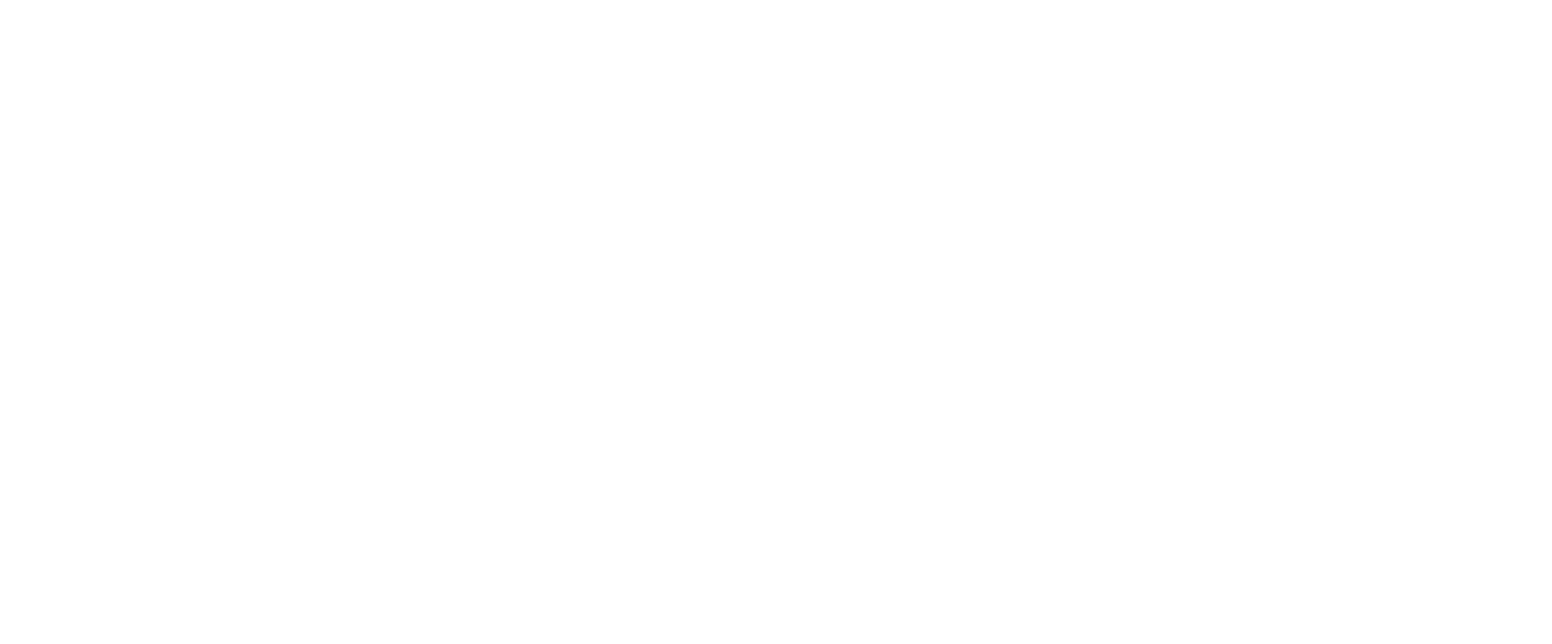
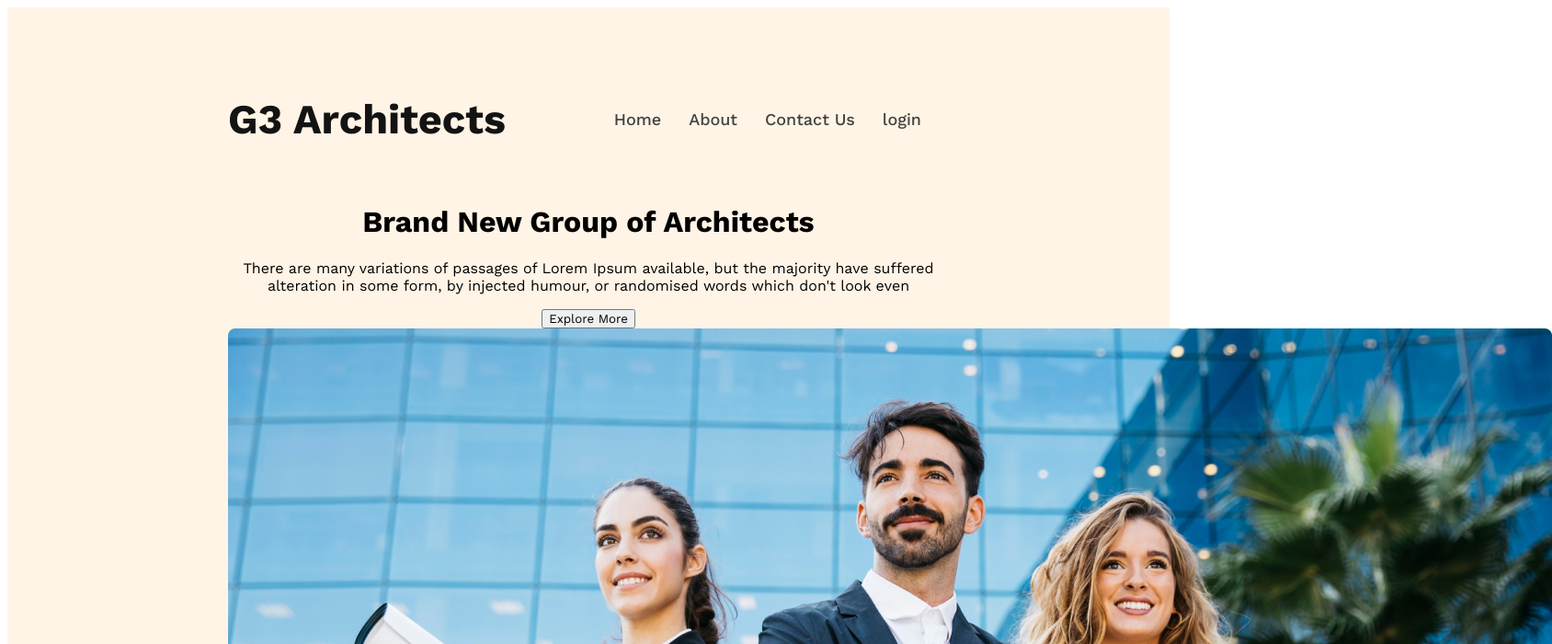
Before and after one commit to alaminone/g3-website, a plain HTML site: page index.html in a window 1280 px wide. Shown: the top 700 px of the page at 92% size, 1688 px wide, since content can reach past the window. Drawn offline with nearby package versions, Linux system fonts and the light colour scheme.

Commit message:
first update

```diff
--- a/index.html
+++ b/index.html
@@ -3,10 +3,39 @@
 <head>
     <meta charset="UTF-8">
     <meta name="viewport" content="width=device-width, initial-scale=1.0">
-    <title>g3</title>
+    <title>G3 Archtects</title>
+
+    <link rel="stylesheet" href="styles/g3.css">
 </head>
+
 <body>
-    <header></header>
+    <header>
+        <nav>
+            <h3 class="nav-title">G3 Architects</h3>
+            <ul>
+                <li><a href=""></a>Home</li>
+                <li><a href=""></a>About</li>
+                <li><a href=""></a>Contact Us</li>
+                <li><a href=""></a>login</li>
+            </ul>
+        </nav>
+        <div class="bannar">
+            <div class="bannar-content">
+
+                <h1 class="bannar-title">Brand New
+                    Group of Architects
+                    </h1>
+
+                <p class="bananr-discription">There are many variations of  passages of Lorem Ipsum available, but the majority have suffered alteration in some form, by injected humour, or randomised words which don't look even</p>
+                <button class="btn-prymary">Explore More</button>
+
+            </div>
+
+            <img src="images/banner.png" alt="">
+        </div>
+
+
+    </header>
     <main></main>
     <footer></footer>
 </body>
--- a/styles/g3.css
+++ b/styles/g3.css
@@ -0,0 +1,56 @@
+@import url('https://fonts.googleapis.com/css2?family=Work+Sans:wght@400;500;600;700;800&display=swap');
+
+/* common */
+*{
+    font-family: 'Work Sans', sans-serif;
+}
+
+.btn-prymary{
+
+}
+
+/* common */
+/* heder style */
+header{
+    background-color: rgba(255, 144, 14, 0.10);
+    padding: 50px 240px;
+}
+nav{
+    display: flex;
+    justify-content: space-between;
+    align-items: center;
+}
+.nav-title{
+    color: #131313;
+    font-size: 45px;
+    font-weight: 700;
+}
+
+nav > ul{
+    display: flex;
+}
+nav li{
+    list-style: none;
+    margin-right: 30px;
+    color: #424242;
+    font-size: 18px;
+    font-weight: 500;
+}
+/* banar content */
+
+.bannar-content{
+    max-width: 800px;
+    text-align: center;
+    margin: 0 auto;
+}
+.banar-title{
+    font-size: 4rem;
+    font-weight: 700;
+    color: #131313;
+
+}
+.banar-discription{
+    color: #727272;
+    font-size: 16px;
+    font-weight: 400;
+}
```
Also changed, not shown: images/index.html (deleted).
